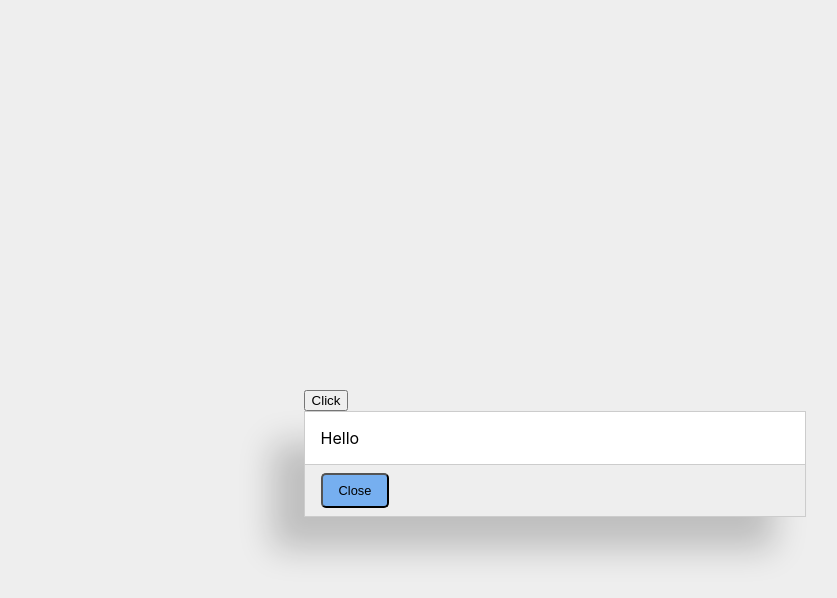
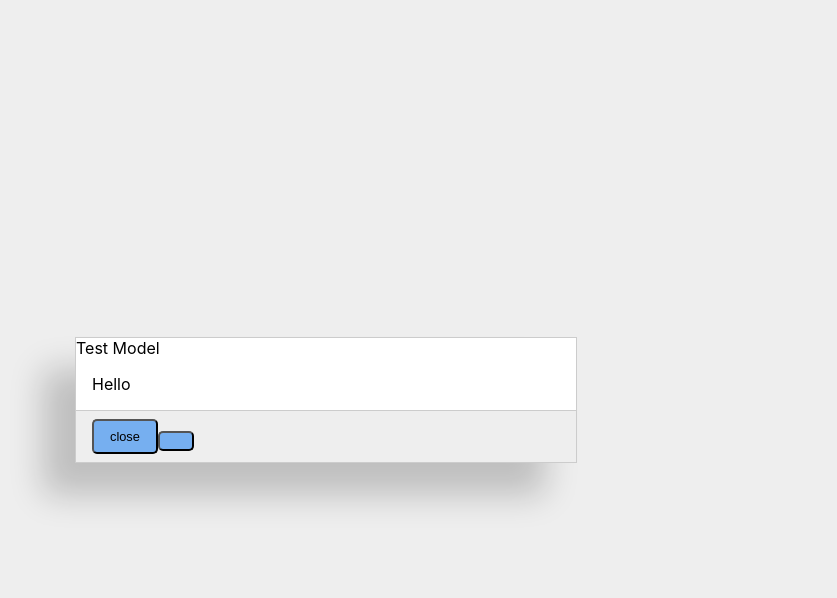
Before and after one commit to venky111/react-modal, a React (Create React App) app in the folder modal/: page / in a window 1280 px wide. Both pictures are taken after a click on the button "Click". Shown: the top 598 px of the page, without its empty margins (314-1151 px from the left). Built offline with nearby package versions, Linux system fonts and the light colour scheme.

Commit message:
Add EscapeKey functionality and resolve issue with modal

```diff
--- a/modal/src/App.js
+++ b/modal/src/App.js
@@ -11,18 +11,27 @@ function App() {
   };
 
   const onClose = () => {
-    console.log('this is called');
     setShowModal(false);
   };
   return (
     <>
       <button onClick={handleClick}>Click</button>
       {showModal && (
-        <Modal onClose={onClose}>
+        <Modal
+          onClose={onClose}
+          close={() => {
+            return <Button></Button>;
+          }}
+          title='Test Model'
+        >
           <label>Hello</label>
         </Modal>
       )}
     </>
   );
+
+  function Button() {
+    return <button>close</button>;
+  }
 }
 export default App;
--- a/modal/src/components/Modal.css
+++ b/modal/src/components/Modal.css
@@ -5,7 +5,6 @@
   border: 1px solid #ccc;
   box-shadow: -2rem 2rem 2rem rgba(0, 0, 0, 0.2);
   position: fixed;
-  z-index: 1; /* Sit on top */
 }
 .modal .body {
   padding: 1rem;
--- a/modal/src/components/Modal.js
+++ b/modal/src/components/Modal.js
@@ -1,21 +1,34 @@
-import React, { Component } from 'react';
+import React, { useEffect } from 'react';
+import { createPortal } from 'react-dom';
 import './Modal.css';
 
 function Modal(props) {
-  return (
-    <div className='modal'>
+  useEffect(() => {
+    function onKeyDown(e) {
+      if (e.keyCode === 27) props.onClose();
+    }
+
+    document.addEventListener('keydown', onKeyDown);
+
+    return () => {
+      document.removeEventListener('keydown', onKeyDown);
+    };
+  });
+  return createPortal(
+    <aside className='modal'>
       <div className='header'>{props.title}</div>
       <div className='body'> {props.children}</div>
       <div className='footer'>
+        {props.close()}
         <button
           onClick={() => {
             props.onClose();
           }}
-        >
-          Close
-        </button>
+          title={props.closeButtonTitle}
+        ></button>
       </div>
-    </div>
+    </aside>,
+    document.body
   );
 }
 
```
